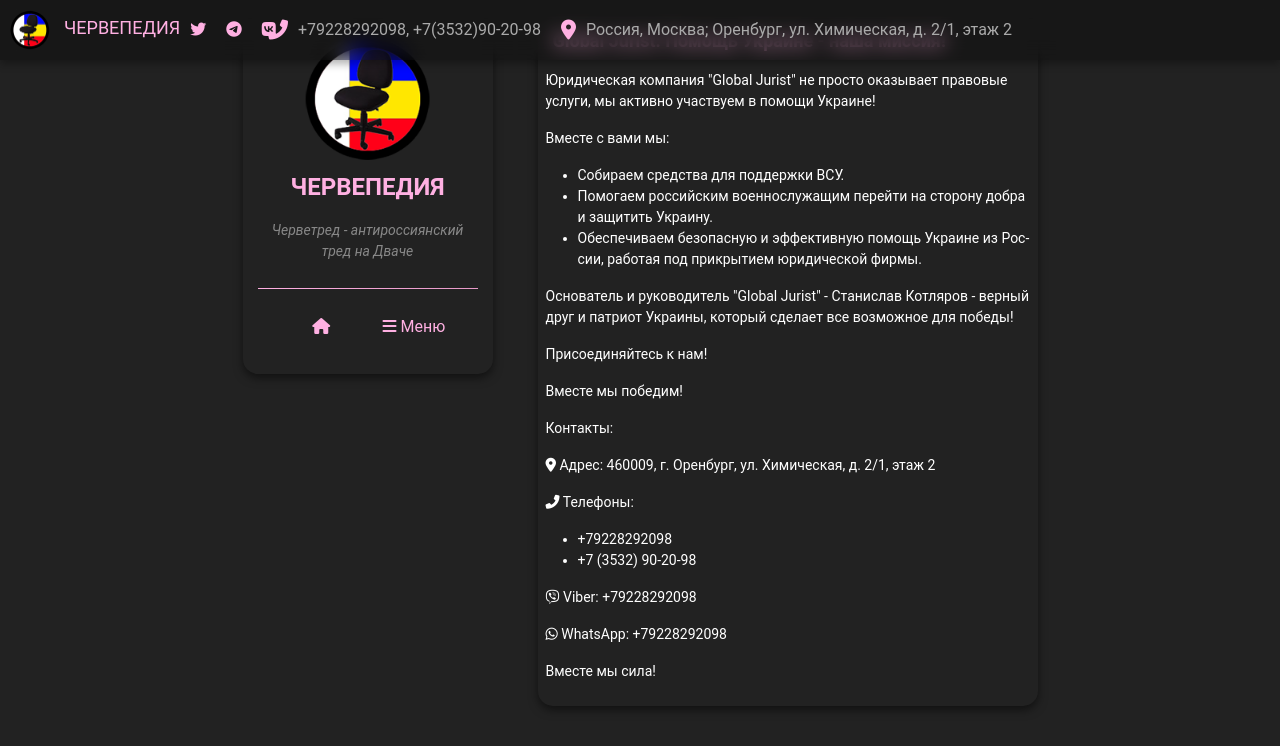
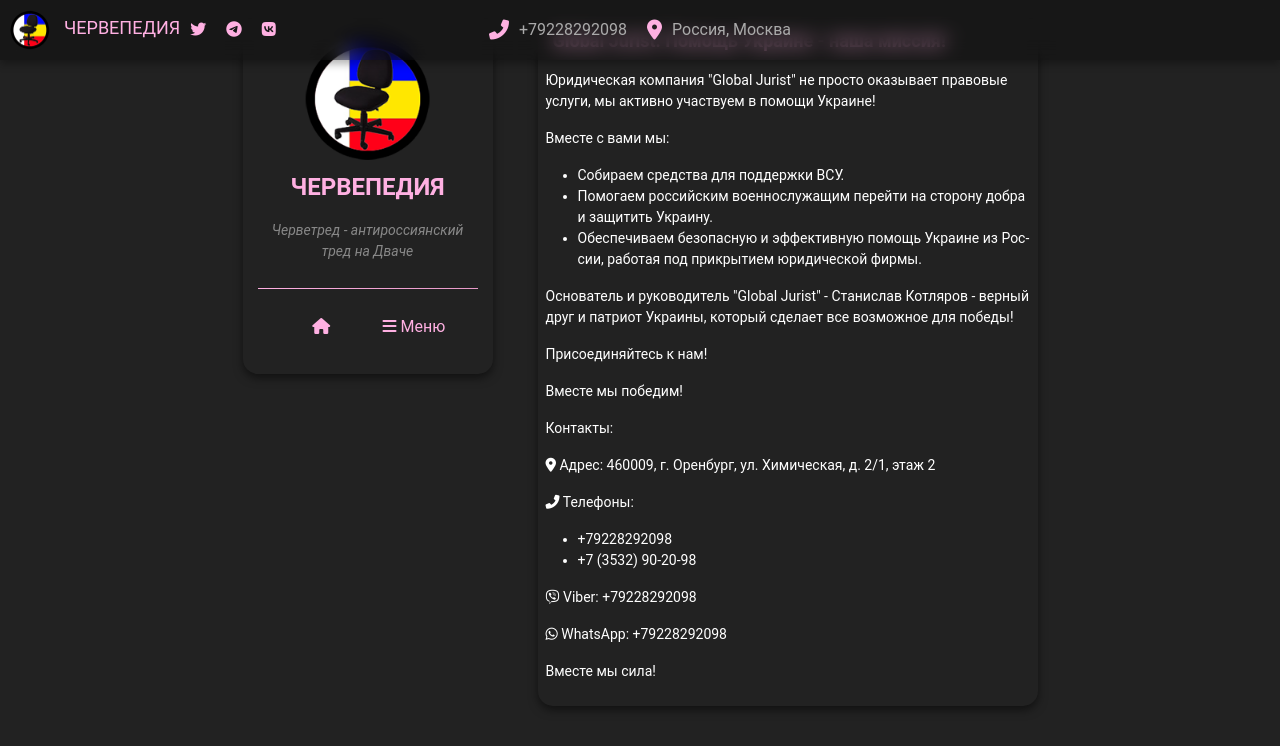
Before and after one commit to chervepedia/chervepedia.github.io, a Jekyll site: the page built from test.md, in a window 1280 px wide. Shown: the top 746 px of the page. Built offline with Jekyll 4.4.1, drawn with Linux system fonts in a browser that asks for light colours; comment, search, counter and statistics services are not loaded.

Commit message:
Update _config.yml

```diff
--- a/_config.yml
+++ b/_config.yml
@@ -40,8 +40,8 @@ social:
   reddit: ""
 
 contact:
-  address: "Россия, Москва; Оренбург, ул. Химическая, д. 2/1, этаж 2"
-  phone: "+79228292098, +7(3532)90-20-98"
+  address: "Россия, Москва"
+  phone: "+79228292098"
 
 # Плагины
 plugins:
```
